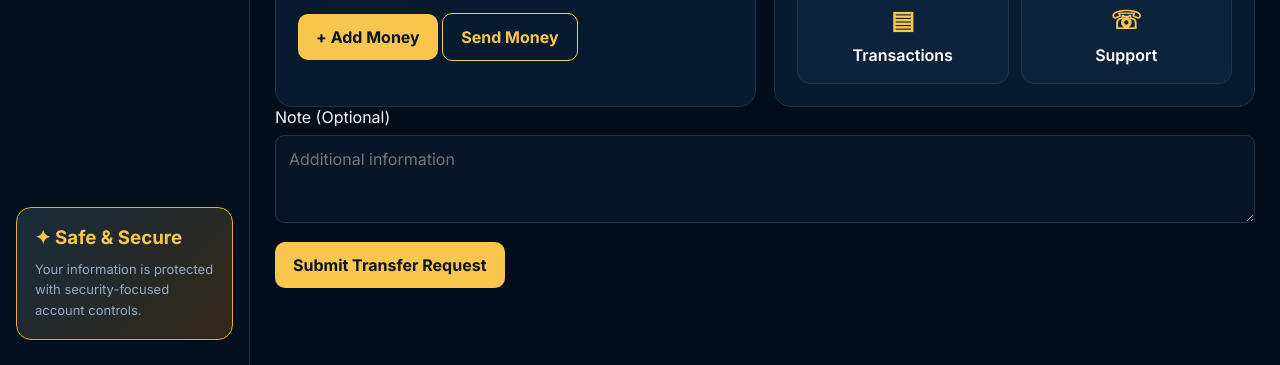
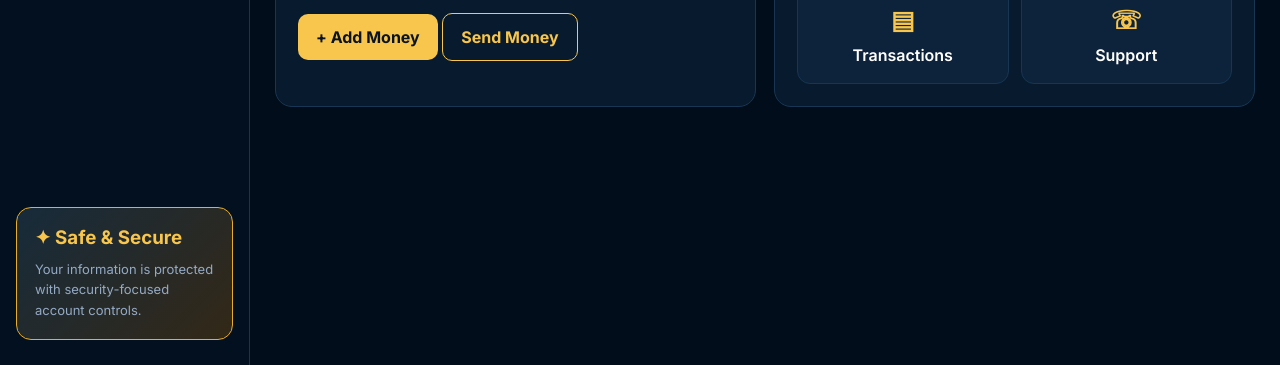
Before and after one commit to AbyssiniaSend/AbyssiniaSend, a website: page index.html in a window 1280 px wide. Shown: the part 435-800 px from the top of the page. Drawn offline with Linux system fonts and the light colour scheme; no server answers.

Commit message:
Update index.html

```diff
--- a/index.html
+++ b/index.html
@@ -790,24 +790,6 @@ th {
   </div>
 </section>
 
-            <label>Note (Optional)</label>
-            <textarea
-              class="form-control"
-              id="transferNote"
-              rows="3"
-              placeholder="Additional information"
-            ></textarea>
-
-            <button class="btn btn-gold" type="submit">
-              Submit  Transfer Request
-            </button>
-
-            <p id="transferMessage" class="muted"></p>
-
-          </form>
-        </div>
-
-      </section>
 
 
       <!-- TRANSACTIONS PAGE -->
```
